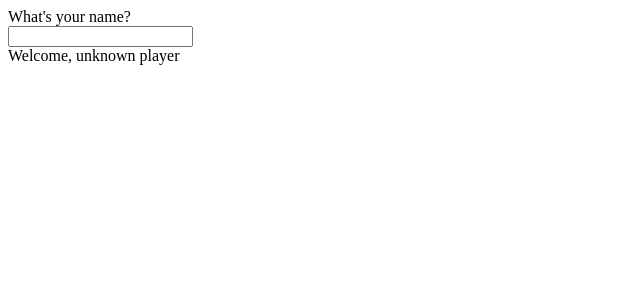
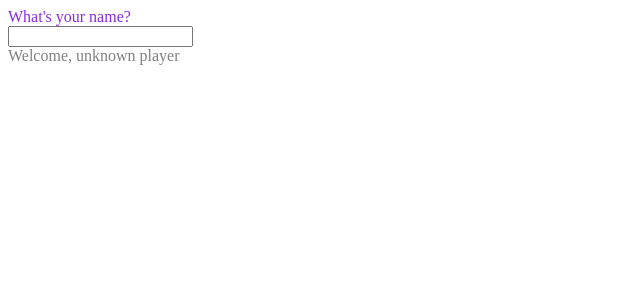
Before and after one commit to TomaszMandel/connect, a React app: page / in a window 1280 px wide. Shown: the top 300 px of the page, without its empty margins (0-640 px from the left). Built offline with nearby package versions, Linux system fonts and the light colour scheme.

Commit message:
added css and classes to divs

```diff
--- a/src/components/InputField/inputField.js
+++ b/src/components/InputField/inputField.js
@@ -3,9 +3,8 @@ import React from 'react';
 export const InputField = (props) => {
     return (
         <div>
-            <div>What's your name?</div>
+            <div className="div-common">What's your name?</div>
             <input
-             id="welcome-input"
              className="inputField"
              value={props.value}
              onChange={props.onChange}
--- a/src/components/WelcomeMessage/WelcomeMessage.js
+++ b/src/components/WelcomeMessage/WelcomeMessage.js
@@ -3,9 +3,9 @@ import React from 'react';
 export const WelcomeMessage = (props) => {
     if (props.user) {
         return (
-        <div>Welcome, {props.user}</div>
+        <div className="div-common">Welcome, {props.user}</div>
         )
     } else return (
-        <div>Welcome, unknown player</div>
+        <div className="div-disabled">Welcome, unknown player</div>
     )
 }
--- a/style.css
+++ b/style.css
@@ -28,3 +28,11 @@
 .inputField {
     color: blue
 }
+
+.div-common {
+    color: blueviolet
+}
+
+.div-disabled {
+    color: grey
+}
```
